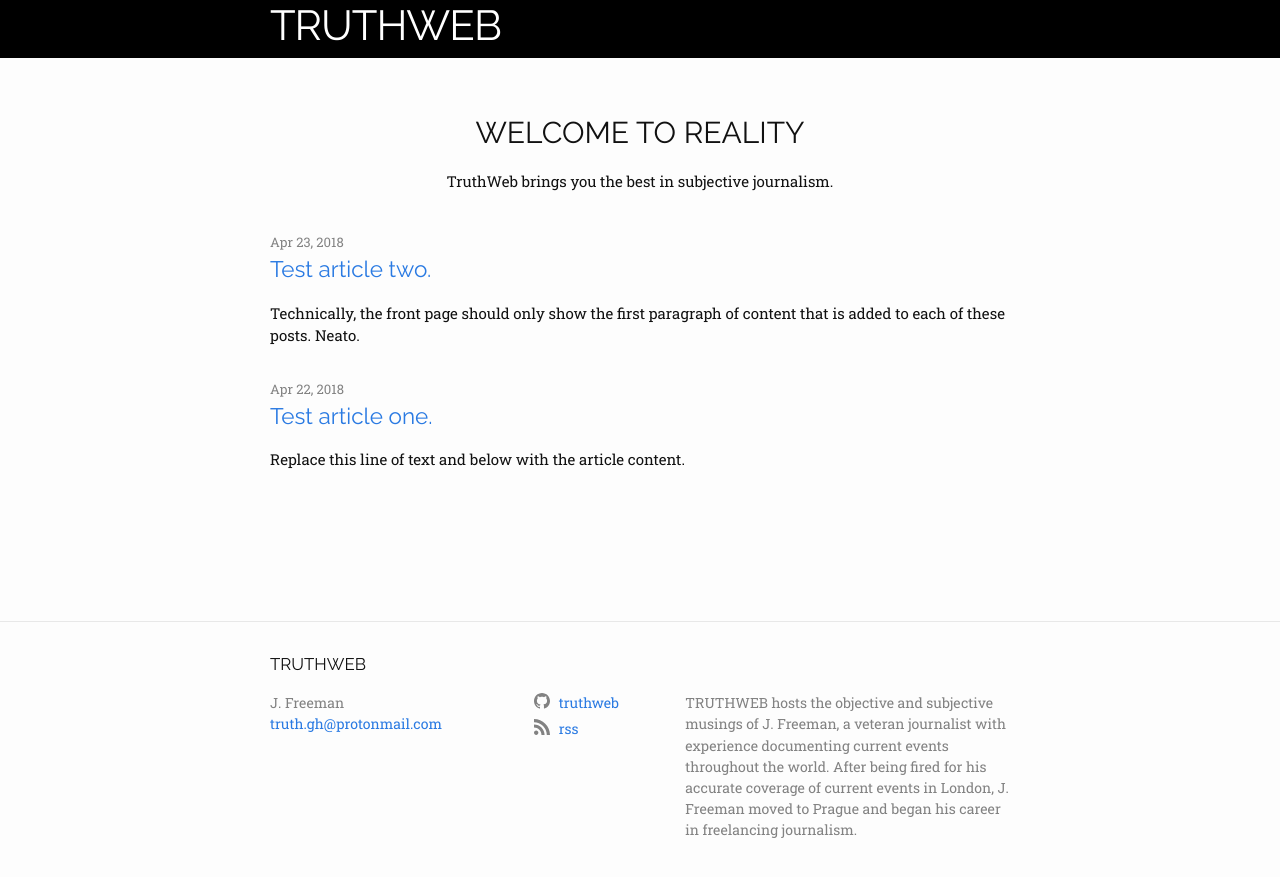
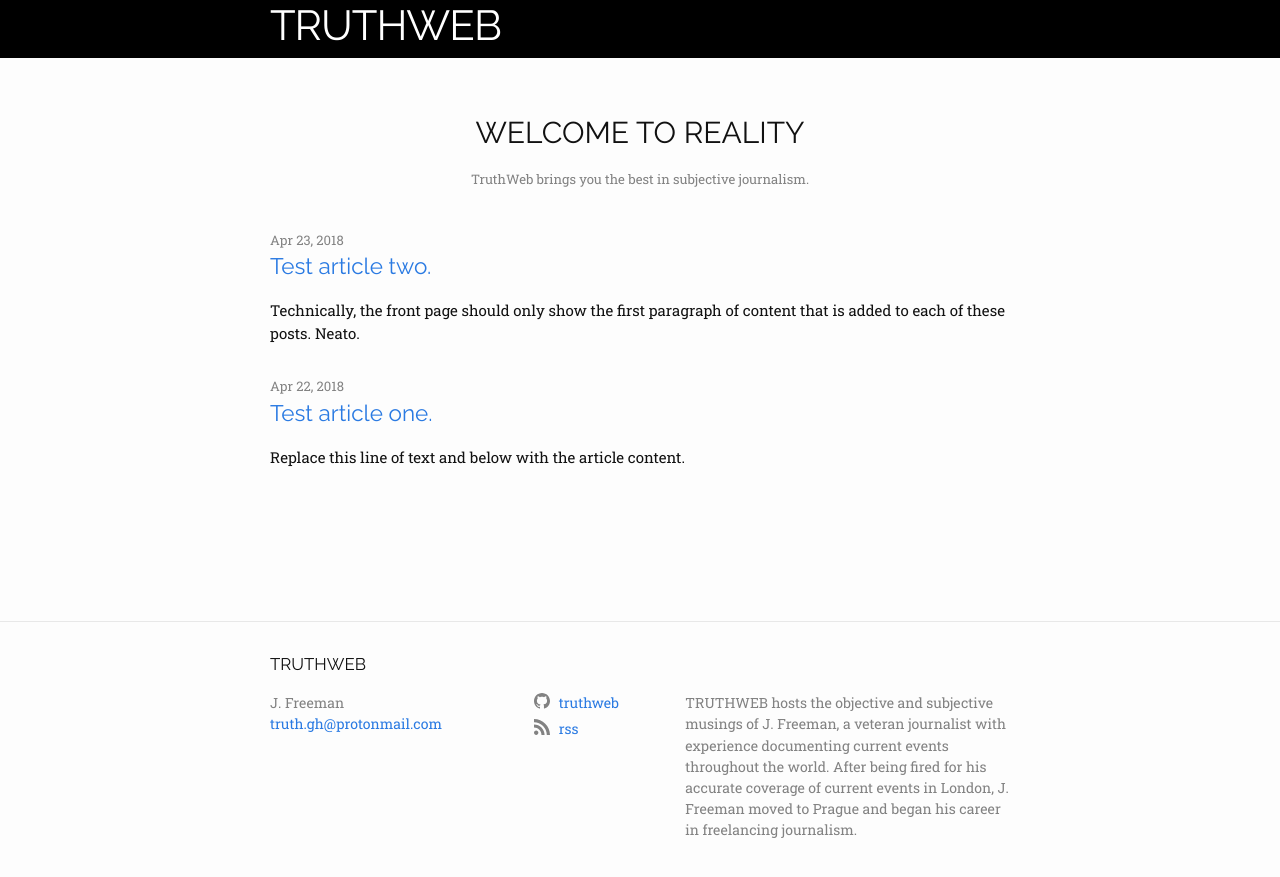
Before and after one commit to truthweb/truthweb.github.io, a Jekyll site: the page built from index.md, in a window 1280 px wide. Shown: the top 877 px of the page. Built offline with Jekyll 4.4.1, drawn with Linux system fonts in a browser that asks for light colours.

Commit message:
Changed class of subheadline.

```diff
--- a/_layouts/home.html
+++ b/_layouts/home.html
@@ -5,7 +5,7 @@ layout: default
 <div class="home">
 	<br \>
     <h1 class="page-heading" style="text-align:center;">WELCOME TO REALITY</h1>
-    <p style="text-align:center;">TruthWeb brings you the best in subjective journalism.</p>
+    <p class="post-meta" style="text-align:center;">TruthWeb brings you the best in subjective journalism.</p>
     <br \>
 
   {{ content }}
```
